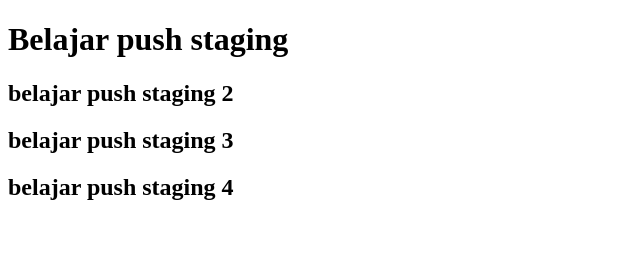
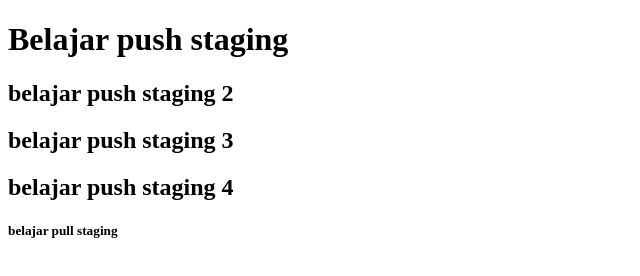
Before and after one commit to dimasbgsp/belajar-niomic, a plain HTML site: page header.html in a window 1280 px wide. Shown: the whole page, without its empty margins (0-640 px from the left). Drawn offline with Linux system fonts and the light colour scheme.

Commit message:
add element h5

```diff
--- a/header.html
+++ b/header.html
@@ -11,5 +11,6 @@
     <h2>belajar push staging 2</h2>
     <h2>belajar push staging 3</h2>
     <h2>belajar push staging 4</h2>
+    <h5>belajar pull staging</h5>
 </body>
 </html>
```
